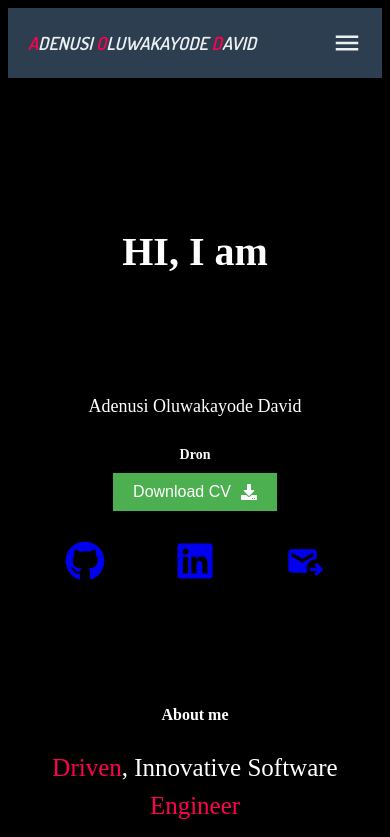
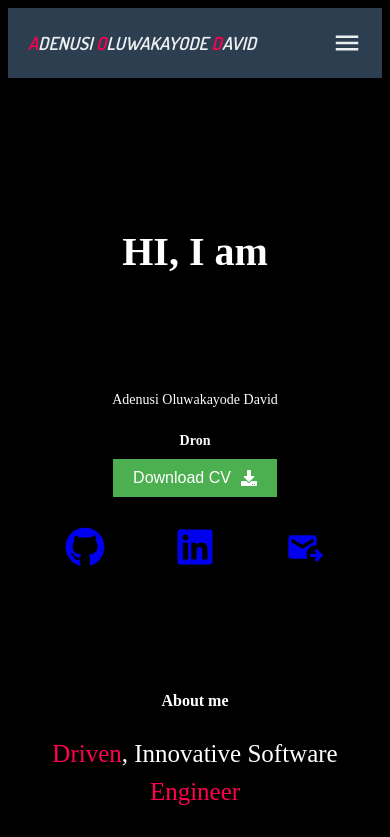
Before and after one commit to Yungflashh/myportfolio, a React (Vite) app: page / in a window 390 px wide. Shown: the top 837 px of the page. Built offline with nearby package versions, Linux system fonts and the light colour scheme.

Commit message:
reduced the paragraph font

```diff
--- a/src/pages/AboutPage/About.css
+++ b/src/pages/AboutPage/About.css
@@ -57,4 +57,8 @@ span{
     .aboutimageDiv{
         display: none;
     }
+
+    p{
+        font-size: 14px;
+    }
 }
```
